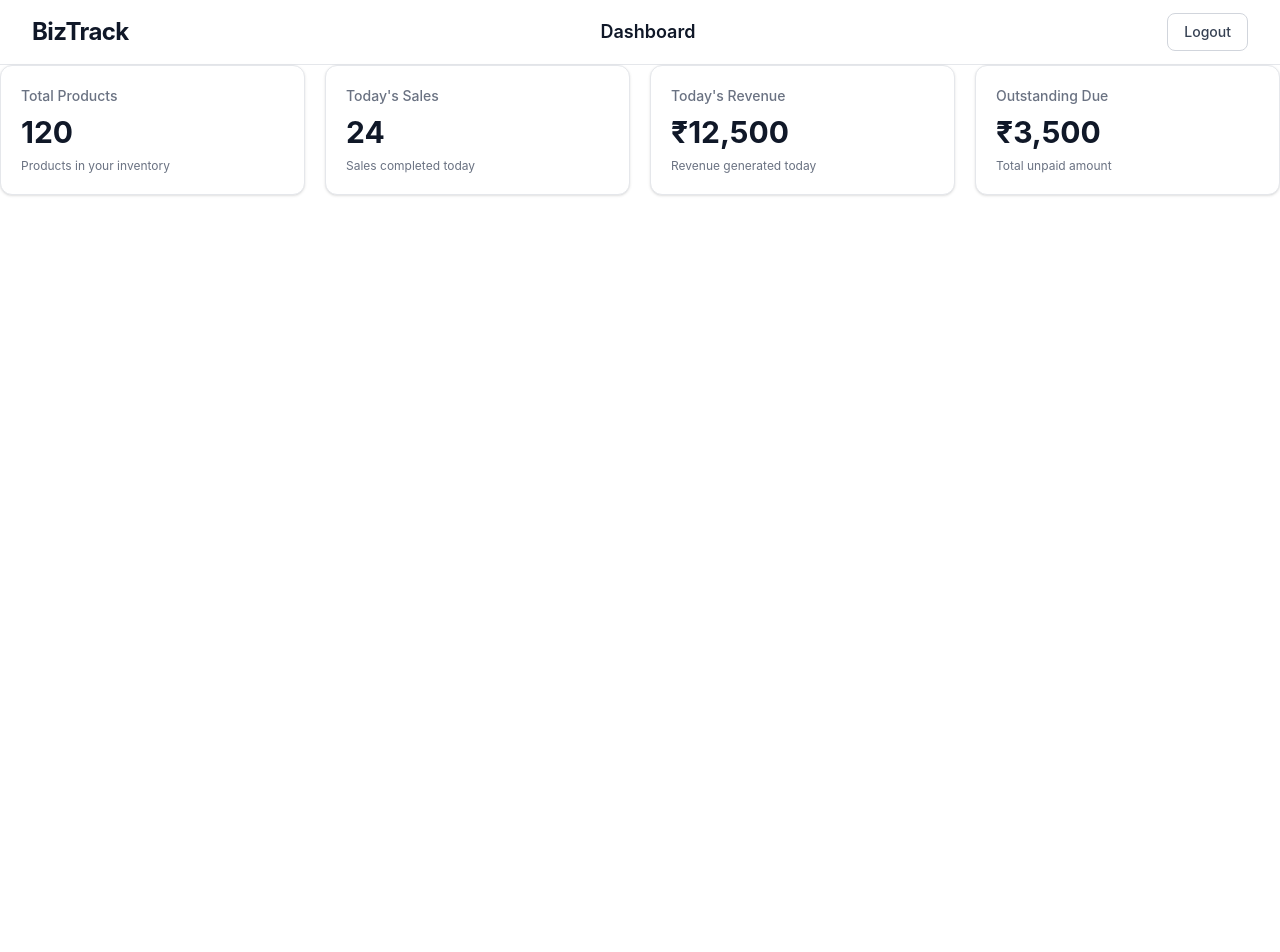
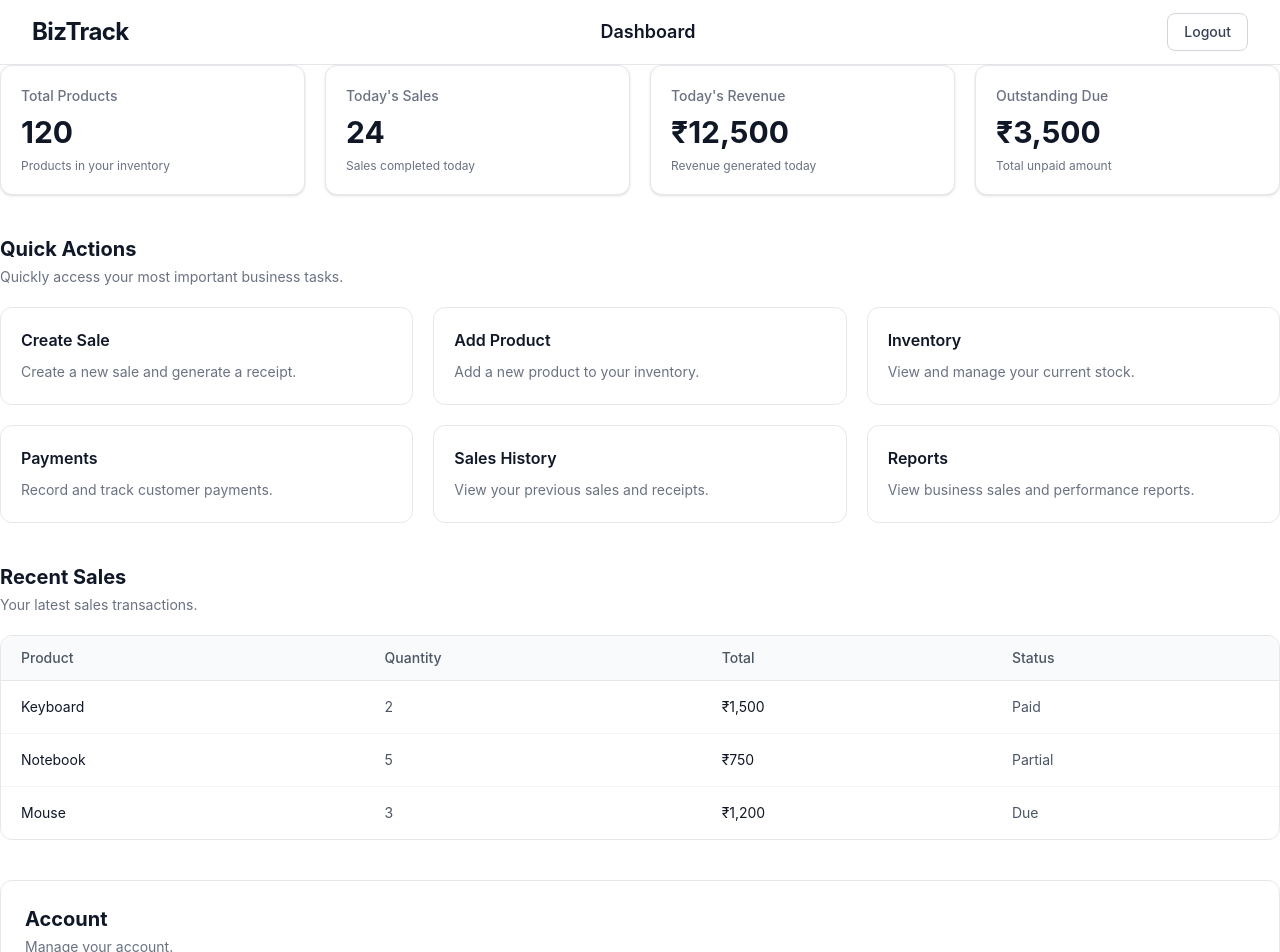
Before and after one commit to developer-abu/BizTrack, a React (Vite) app in the folder client/: page /dashboard in a window 1280 px wide. Shown: the top 952 px of the page. Before the commit the page ends 800 px from the top, so only its background shows below. Built offline with nearby package versions, Linux system fonts and the light colour scheme.

Commit message:
dashboard main ui feature designing done

```diff
--- /dev/null
+++ b/client/src/components/dashboard/AccountActions .jsx
@@ -0,0 +1,40 @@
+import React from "react";
+
+const AccountActions = () => {
+  return (
+    // Account actions section
+    <section className="mt-10 rounded-xl border border-gray-200 bg-white p-6">
+      {/* Section heading */}
+      <h2 className="text-xl font-bold text-gray-900">
+        Account
+      </h2>
+
+      <p className="mt-1 text-sm text-gray-500">
+        Manage your account.
+      </p>
+
+      {/* Account buttons */}
+      <div className="mt-5 flex flex-col gap-3 sm:flex-row">
+
+        {/* Logout */}
+        <button
+          type="button"
+          className="rounded-lg border border-gray-300 px-5 py-3 text-sm font-medium text-gray-700 transition-colors hover:bg-gray-50"
+        >
+          Logout
+        </button>
+
+        {/* Permanent account deletion */}
+        <button
+          type="button"
+          className="rounded-lg bg-red-600 px-5 py-3 text-sm font-medium text-white transition-colors hover:bg-red-700"
+        >
+          Delete Account Permanently
+        </button>
+
+      </div>
+    </section>
+  );
+};
+
+export default AccountActions;
--- /dev/null
+++ b/client/src/components/dashboard/QuickActionCard .jsx
@@ -0,0 +1,24 @@
+import React from "react";
+import { Link } from "react-router-dom";
+
+const QuickActionCard = ({ title, description, to }) => {
+  return (
+    // Single quick action card
+    <Link
+      to={to}
+      className="block rounded-xl border border-gray-200 bg-white p-5 transition hover:border-gray-300 hover:shadow-sm"
+    >
+      {/* Action title */}
+      <h3 className="text-base font-semibold text-gray-900">
+        {title}
+      </h3>
+
+      {/* Action description */}
+      <p className="mt-2 text-sm leading-6 text-gray-500">
+        {description}
+      </p>
+    </Link>
+  );
+};
+
+export default QuickActionCard;
--- /dev/null
+++ b/client/src/components/dashboard/QuickActions .jsx
@@ -0,0 +1,71 @@
+import React from "react";
+import QuickActionCard from "./QuickActionCard ";
+
+const QuickActions = () => {
+  // Static quick actions for now
+  // These routes can be connected to the actual pages later
+  const actions = [
+    {
+      title: "Create Sale",
+      description: "Create a new sale and generate a receipt.",
+      to: "/sales/create",
+    },
+    {
+      title: "Add Product",
+      description: "Add a new product to your inventory.",
+      to: "/products/create",
+    },
+    {
+      title: "Inventory",
+      description: "View and manage your current stock.",
+      to: "/inventory",
+    },
+    {
+      title: "Payments",
+      description: "Record and track customer payments.",
+      to: "/payments",
+    },
+    {
+      title: "Sales History",
+      description: "View your previous sales and receipts.",
+      to: "/sales",
+    },
+    {
+      title: "Reports",
+      description: "View business sales and performance reports.",
+      to: "/reports",
+    },
+  ];
+
+  return (
+    // Quick actions section
+    <section className="mt-10">
+
+      {/* Section heading */}
+      <div>
+        <h2 className="text-xl font-bold text-gray-900">
+          Quick Actions
+        </h2>
+
+        <p className="mt-1 text-sm text-gray-500">
+          Quickly access your most important business tasks.
+        </p>
+      </div>
+
+      {/* Action cards */}
+      <div className="mt-5 grid grid-cols-1 gap-5 sm:grid-cols-2 lg:grid-cols-3">
+        {actions.map((action) => (
+          <QuickActionCard
+            key={action.title}
+            title={action.title}
+            description={action.description}
+            to={action.to}
+          />
+        ))}
+      </div>
+
+    </section>
+  );
+};
+
+export default QuickActions;
--- /dev/null
+++ b/client/src/components/dashboard/RecentSales .jsx
@@ -0,0 +1,92 @@
+import React from "react";
+
+const RecentSales = () => {
+  return (
+    // Recent sales section
+    <section className="mt-10">
+      {/* Section heading */}
+      <div className="mb-5">
+        <h2 className="text-xl font-bold text-gray-900">
+          Recent Sales
+        </h2>
+
+        <p className="mt-1 text-sm text-gray-500">
+          Your latest sales transactions.
+        </p>
+      </div>
+
+      {/* Static sales data for now */}
+      <div className="overflow-hidden rounded-xl border border-gray-200 bg-white">
+        <div className="overflow-x-auto">
+          <table className="w-full min-w-[650px] text-left text-sm">
+            <thead className="border-b border-gray-200 bg-gray-50">
+              <tr>
+                <th className="px-5 py-3 font-medium text-gray-600">
+                  Product
+                </th>
+                <th className="px-5 py-3 font-medium text-gray-600">
+                  Quantity
+                </th>
+                <th className="px-5 py-3 font-medium text-gray-600">
+                  Total
+                </th>
+                <th className="px-5 py-3 font-medium text-gray-600">
+                  Status
+                </th>
+              </tr>
+            </thead>
+
+            <tbody className="divide-y divide-gray-100">
+              <tr>
+                <td className="px-5 py-4 text-gray-900">
+                  Keyboard
+                </td>
+                <td className="px-5 py-4 text-gray-600">
+                  2
+                </td>
+                <td className="px-5 py-4 text-gray-900">
+                  ₹1,500
+                </td>
+                <td className="px-5 py-4 text-gray-600">
+                  Paid
+                </td>
+              </tr>
+
+              <tr>
+                <td className="px-5 py-4 text-gray-900">
+                  Notebook
+                </td>
+                <td className="px-5 py-4 text-gray-600">
+                  5
+                </td>
+                <td className="px-5 py-4 text-gray-900">
+                  ₹750
+                </td>
+                <td className="px-5 py-4 text-gray-600">
+                  Partial
+                </td>
+              </tr>
+
+              <tr>
+                <td className="px-5 py-4 text-gray-900">
+                  Mouse
+                </td>
+                <td className="px-5 py-4 text-gray-600">
+                  3
+                </td>
+                <td className="px-5 py-4 text-gray-900">
+                  ₹1,200
+                </td>
+                <td className="px-5 py-4 text-gray-600">
+                  Due
+                </td>
+              </tr>
+            </tbody>
+          </table>
+        </div>
+      </div>
+    </section>
+  );
+};
+
+export default RecentSales;
--- a/client/src/pages/Dashboard.jsx
+++ b/client/src/pages/Dashboard.jsx
@@ -1,12 +1,22 @@
 import React from 'react'
 import DashboardHeader from '../components/dashboard/DashboardHeader'
-import DashboardStats from '../components/dashboard/DashboardPage'
+import DashboardStats from '../components/dashboard/DashboardStats.jsx'
+import QuickActions from '../components/dashboard/QuickActions '
+import RecentSales from '../components/dashboard/RecentSales .jsx'
+import AccountActions from '../components/dashboard/AccountActions .jsx'
+
+
+
 
 const Dashboard = () => {
   return (
     <div>
       <DashboardHeader/>
       <DashboardStats/>
+      <QuickActions/>
+      <RecentSales/>
+      <AccountActions/>
+
     </div>
   )
 }
```
Also changed, not shown: client/src/components/dashboard/DashboardStats.jsx.jsx (renamed from client/src/components/dashboard/DashboardPage.jsx).
